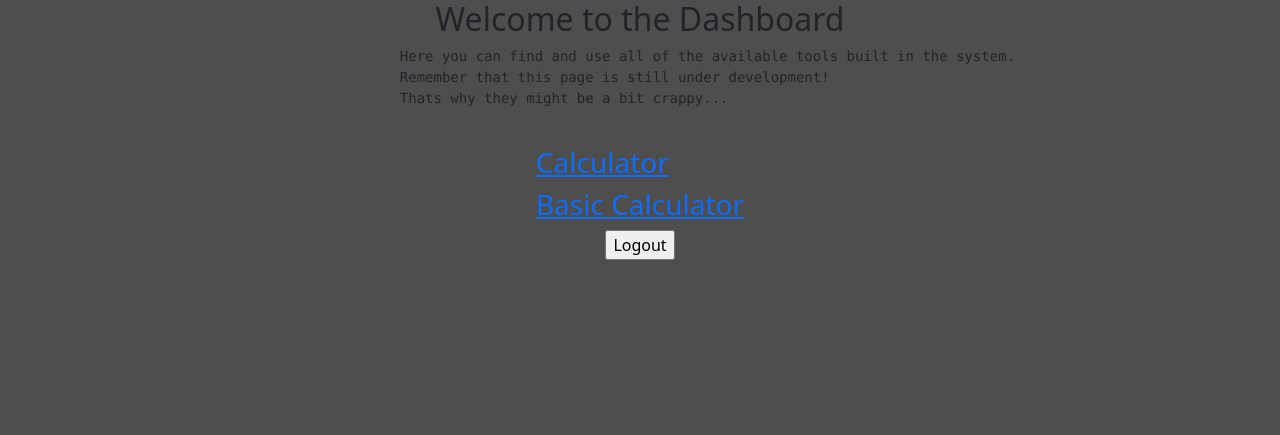
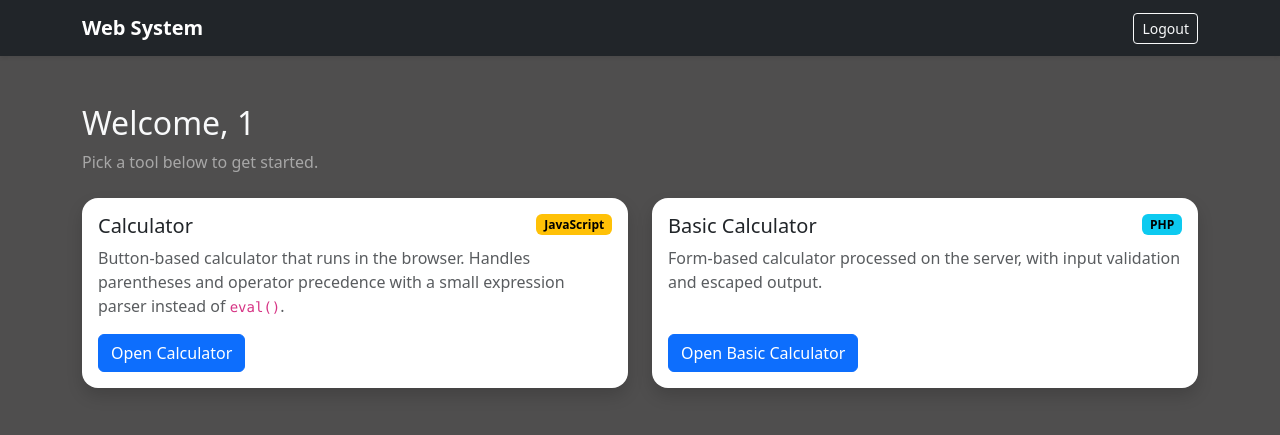
Before and after one commit to KriMaDev/web_system, a PHP site: page /km_dashboard.php in a window 1280 px wide. Shown: the top 435 px of the page. Run offline with PHP 8.4, Linux system fonts and the light colour scheme; the visitor is signed in with stand-in values (Sample User, id 1).

Commit message:
Redesign dashboard with Bootstrap 5 cards and unify UI
- Dashboard: navbar with logout, greeting by alias (escaped), one card
  per tool; remove placeholder divs and the "a bit crappy" text
- Replace hardcoded /test-rep/ links with relative links
- Login/register: Bootstrap 4.5 (StackPath) -> 5.3.3 (jsDelivr) with
  SRI; drop unused jQuery/Popper/Bootstrap JS; add field hints
- Scope login card styles to .auth-card and fix invalid box-shadow
- Add "Back to dashboard" link to both calculators

Co-Authored-By: Claude Opus 5.5 <noreply@anthropic.com>

```diff
--- a/km_dashboard.php
+++ b/km_dashboard.php
@@ -33,50 +33,70 @@ if ($_SERVER['REQUEST_METHOD'] === 'POST') {
     header('Location: km_login.php');
     exit();
 }
+
+$alias = $_SESSION['alias'] ?? '';
 ?>
-
 <!DOCTYPE html>
-<html>
+<html lang="en">
 <head>
-    <!-- Bootstrap -->
-    <link href="https://cdn.jsdelivr.net/npm/bootstrap@5.3.2/dist/css/bootstrap.min.css" rel="stylesheet">
+    <meta charset="UTF-8">
+    <meta name="viewport" content="width=device-width, initial-scale=1.0">
+    <title>Dashboard</title>
+    <!-- Bootstrap CSS -->
+    <link rel="stylesheet" href="https://cdn.jsdelivr.net/npm/bootstrap@5.3.3/dist/css/bootstrap.min.css"
+          integrity="sha384-QWTKZyjpPEjISv5WaRU9OFeRpok6YctnYmDr5pNlyT2bRjXh0JMhjY6hW+ALEwIH" crossorigin="anonymous">
     <link rel="stylesheet" href="styles.css">
-    <title>Dashboard</title>
 </head>
 <body>
-    <div class="wholeDash">
-        <h2>Welcome to the Dashboard</h2>
-        <div id ="headerDash">
-            <pre>
-                Here you can find and use all of the available tools built in the system.
-                Remember that this page is still under development!
-                Thats why they might be a bit crappy...
-            </pre>
+    <nav class="navbar navbar-dark bg-dark shadow-sm">
+        <div class="container">
+            <span class="navbar-brand fw-semibold">Web System</span>
+            <!-- Logout Form -->
+            <form method="post" action="" class="m-0">
+                <?= csrf_field() ?>
+                <button type="submit" class="btn btn-outline-light btn-sm">Logout</button>
+            </form>
         </div>
-        <div id="bodyDash">
-            <div id="mainDash">
-                <div id="mainHeadDash">
-                    <!-- Header menu to useful projects -->
-                    <a href="/test-rep/test_scripts/calculator.html">
-                        <h3>Calculator</h3>
-                    </a>
-                    <a href="/test-rep/test_scripts/basic_calculator.php">
-                        <h3>Basic Calculator</h3>
-                    </a>
+    </nav>
+
+    <main class="container py-5">
+        <header class="mb-4 text-light">
+            <h1 class="h2">Welcome<?= $alias !== '' ? ', ' . e($alias) : '' ?></h1>
+            <p class="text-white-50 mb-0">Pick a tool below to get started.</p>
+        </header>
+
+        <div class="row g-4">
+            <div class="col-md-6">
+                <div class="card tool-card h-100 shadow">
+                    <div class="card-body d-flex flex-column">
+                        <div class="d-flex justify-content-between align-items-start mb-2">
+                            <h2 class="h5 card-title mb-0">Calculator</h2>
+                            <span class="badge text-bg-warning">JavaScript</span>
+                        </div>
+                        <p class="card-text text-body-secondary">
+                            Button-based calculator that runs in the browser. Handles parentheses and
+                            operator precedence with a small expression parser instead of <code>eval()</code>.
+                        </p>
+                        <a href="test_scripts/calculator.html" class="btn btn-primary mt-auto align-self-start">Open Calculator</a>
+                    </div>
                 </div>
-                <div id="mainFirstDash"></div>
-                <div id="mainSecondDash"></div>
             </div>
-            <div id="navDash"></div>
+            <div class="col-md-6">
+                <div class="card tool-card h-100 shadow">
+                    <div class="card-body d-flex flex-column">
+                        <div class="d-flex justify-content-between align-items-start mb-2">
+                            <h2 class="h5 card-title mb-0">Basic Calculator</h2>
+                            <span class="badge text-bg-info">PHP</span>
+                        </div>
+                        <p class="card-text text-body-secondary">
+                            Form-based calculator processed on the server, with input validation
+                            and escaped output.
+                        </p>
+                        <a href="test_scripts/basic_calculator.php" class="btn btn-primary mt-auto align-self-start">Open Basic Calculator</a>
+                    </div>
+                </div>
+            </div>
         </div>
-        <div id="footerDash"></div>
-
-
-        <!-- Logout Form -->
-        <form method="post" action="">
-            <?= csrf_field() ?>
-            <input type="submit" value="Logout">
-        </form>
-    </div>
+    </main>
 </body>
 </html>
--- a/styles.css
+++ b/styles.css
@@ -4,9 +4,15 @@ body {
 }
 
 /* ===== DASHBOARD ===== */
-.wholeDash {
-    display: grid;
-    justify-items: center;
+.tool-card {
+    border: 0;
+    border-radius: 1rem;
+    transition: transform 0.15s ease, box-shadow 0.15s ease;
+}
+
+.tool-card:hover {
+    transform: translateY(-3px);
+    box-shadow: 0 0.75rem 1.5rem rgba(0, 0, 0, 0.35) !important;
 }
 
 
@@ -42,13 +48,14 @@ body {
 }
 
 /* Body */
-.card-body {
+.auth-card {
+    border-radius: 2rem;
+    box-shadow: 0 0.5rem 1.5rem rgba(7, 11, 15, 0.5);
+}
+
+.auth-card .card-body {
+    padding: 2rem;
     text-align: center;
 }
 
-.card {
-    border-radius: 17%;
-    box-shadow: #070b0f;
-}
-
 /* ===== SCRIPTS ===== */
```
Also changed, not shown: km_login.php (+7 -11 lines), km_register.php (+14 -16 lines), test_scripts/basic_calculator.php (+8 -0 lines), test_scripts/calculator.html (+7 -0 lines).
